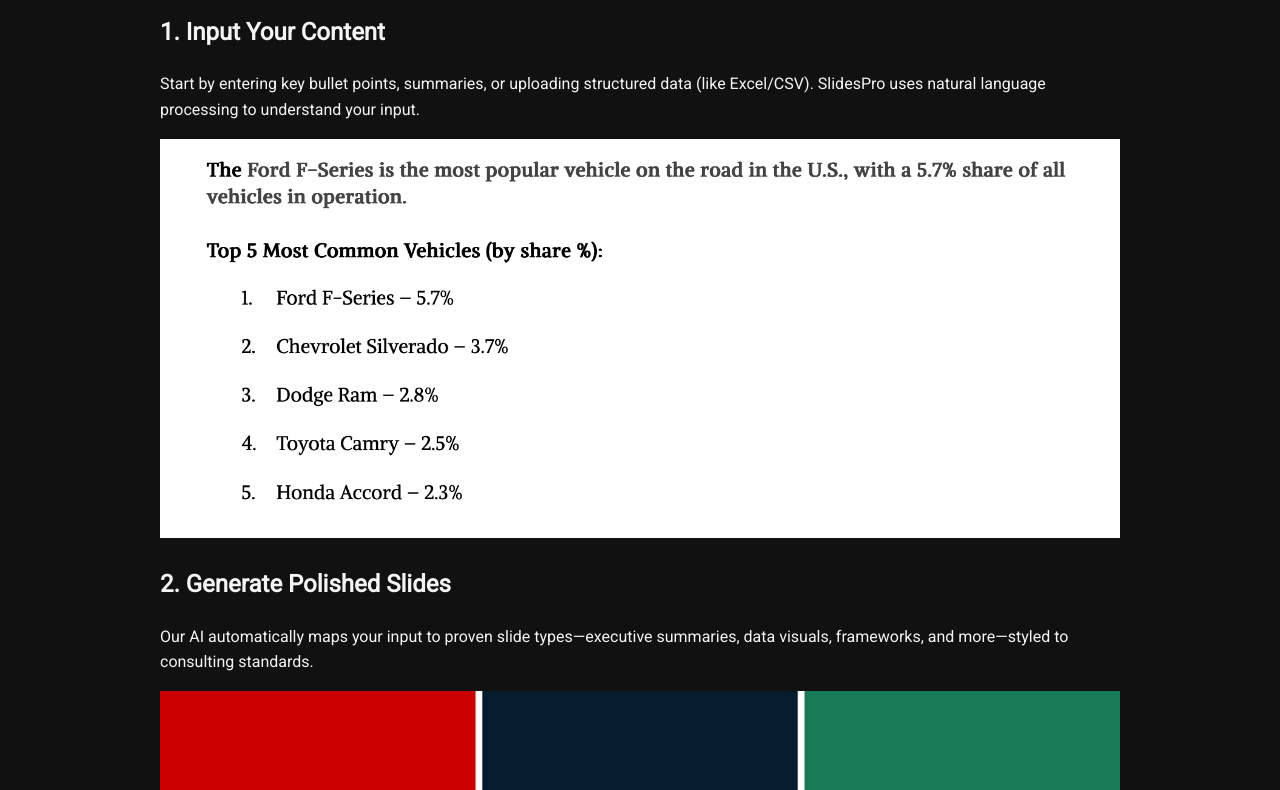
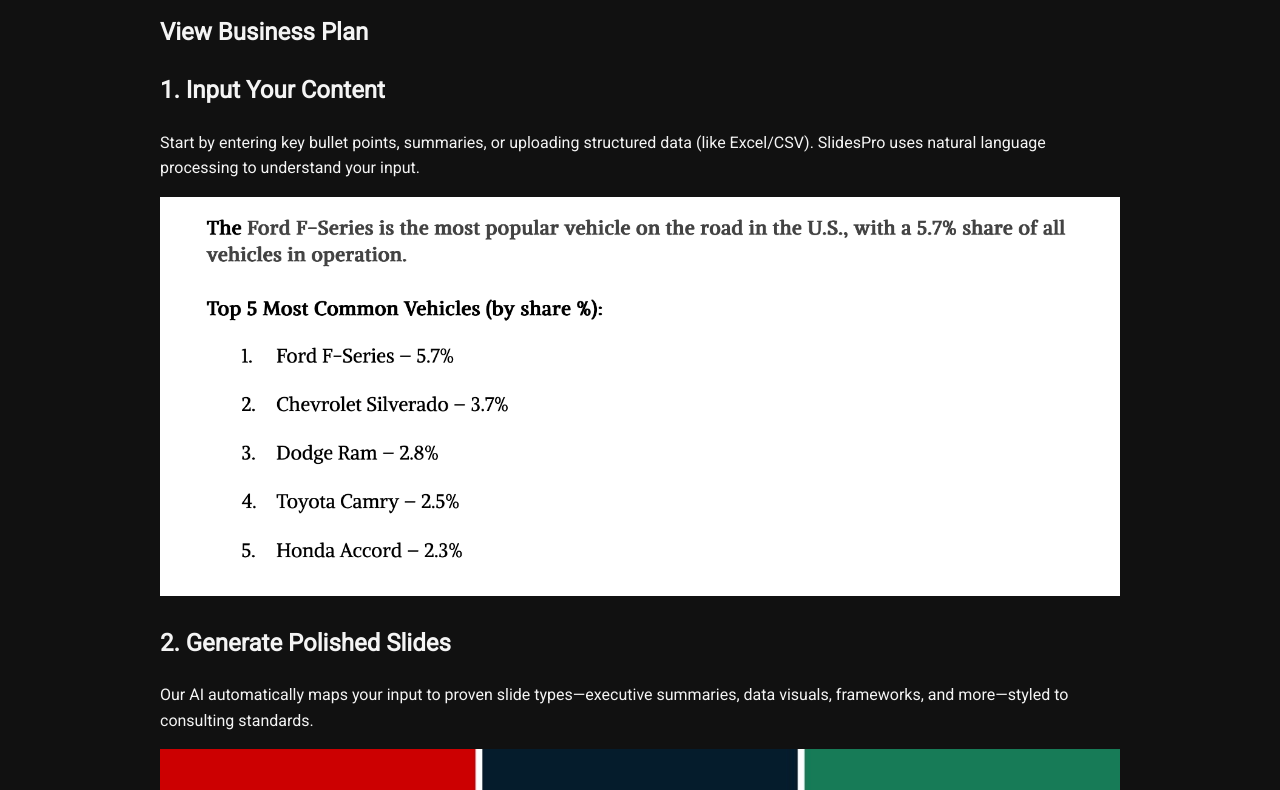
Before and after one commit to SenseiAK/67250TermProject, a plain HTML site: page views/howitworks.html in a window 1280 px wide. Shown: the part 196-986 px from the top of the page. Drawn offline with Linux system fonts and the light colour scheme.

Commit message:
added business plan link

```diff
--- a/views/howitworks.html
+++ b/views/howitworks.html
@@ -23,6 +23,7 @@
 
   <main>
     <h1>How It Works</h1>
+    <h2 href="https://docs.google.com/document/d/1Jx5p91ytiAcgpjZGBw9ik3GDBnq3fwPi/edit">View Business Plan</h2>
     <div class="steps-container">
       <div class="step-card">
         <h2>1. Input Your Content</h2>
```
